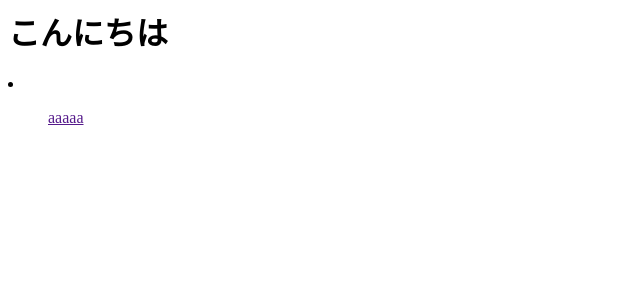
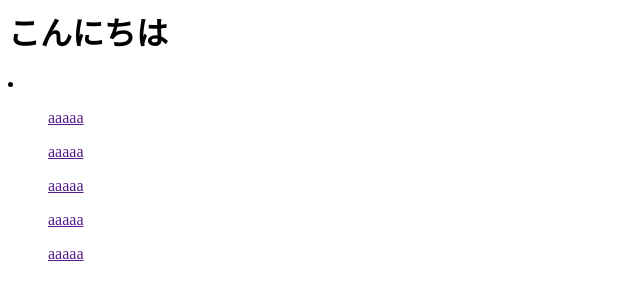
Before and after one commit to DeguchiTomoki/git_test, a plain HTML site: page index.html in a window 1280 px wide. Shown: the whole page, without its empty margins (0-640 px from the left). Drawn offline with Linux system fonts and the light colour scheme.

Commit message:
navを４つ追加

```diff
--- a/index.html
+++ b/index.html
@@ -4,6 +4,10 @@
     <nav class="header-nav">
         <li class="header-nav_list">
             <ul class="header-nav_item"><a href="" class="nav_link">aaaaa</a></ul>
+            <ul class="header-nav_item"><a href="" class="nav_link">aaaaa</a></ul>
+            <ul class="header-nav_item"><a href="" class="nav_link">aaaaa</a></ul>
+            <ul class="header-nav_item"><a href="" class="nav_link">aaaaa</a></ul>
+            <ul class="header-nav_item"><a href="" class="nav_link">aaaaa</a></ul>
         </li>
     </nav>
 </footer>
```
